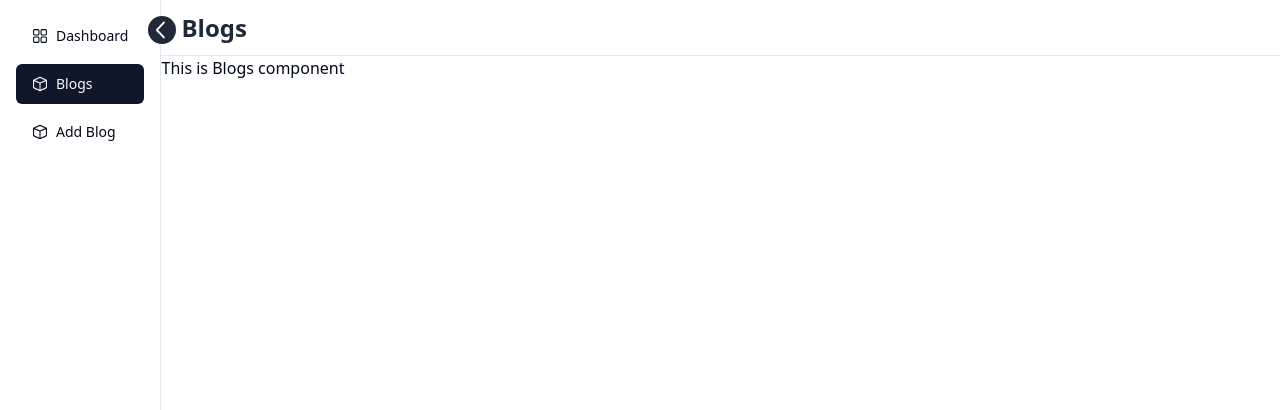
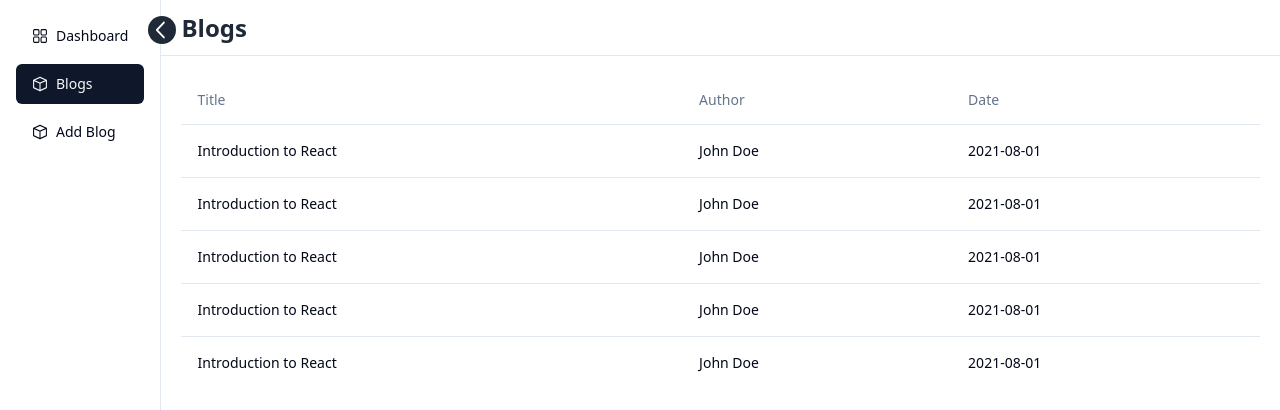
Before and after one commit to naimur-reza/GraphQL-Blog-Fontend, a React (Vite) app: page /blogs in a window 1280 px wide. Shown: the top 410 px of the page. Built offline with nearby package versions, Linux system fonts and the light colour scheme.

Commit message:
chore: Update page title and add Apollo Client to dependencies

```diff
--- a/index.html
+++ b/index.html
@@ -1,10 +1,10 @@
-<!doctype html>
+<!DOCTYPE html>
 <html lang="en">
   <head>
     <meta charset="UTF-8" />
     <link rel="icon" type="image/svg+xml" href="" />
     <meta name="viewport" content="width=device-width, initial-scale=1.0" />
-    <title>Gadget Management</title>
+    <title>Blogs Management | HolaPep</title>
   </head>
   <body>
     <div id="root"></div>
--- a/package.json
+++ b/package.json
@@ -10,6 +10,7 @@
     "preview": "vite preview"
   },
   "dependencies": {
+    "@apollo/client": "^3.11.6",
     "@radix-ui/react-avatar": "^1.0.4",
     "@radix-ui/react-checkbox": "^1.0.4",
     "@radix-ui/react-dialog": "^1.0.5",
@@ -20,18 +21,16 @@
     "@radix-ui/react-slot": "^1.0.2",
     "@radix-ui/react-toast": "^1.1.5",
     "@radix-ui/react-tooltip": "^1.0.7",
-    "@reduxjs/toolkit": "^2.1.0",
     "class-variance-authority": "^0.7.0",
     "clsx": "^2.1.0",
     "date-fns": "^3.3.1",
+    "graphql": "^16.9.0",
     "lucide-react": "^0.316.0",
     "next-themes": "^0.2.1",
     "react": "^18.2.0",
     "react-dom": "^18.2.0",
     "react-hook-form": "^7.49.3",
-    "react-redux": "^9.1.0",
     "react-router-dom": "^6.21.3",
-    "redux-persist": "^6.0.0",
     "sonner": "^1.3.1",
     "tailwind-merge": "^2.2.1",
     "tailwindcss-animate": "^1.0.7"
--- a/src/components/deleteProduct.tsx
+++ /dev/null
@@ -1,69 +0,0 @@
-import { Button } from "./ui/button";
-import {
-  Dialog,
-  DialogClose,
-  DialogContent,
-  DialogFooter,
-  DialogHeader,
-  DialogTitle,
-  DialogTrigger,
-} from "./ui/dialog";
-import { TrashIcon } from "@radix-ui/react-icons";
-import { useDeleteProductMutation } from "@/redux/features/product/productApi";
-import { toast } from "sonner";
-
-const DeleteProduct = ({
-  _id,
-  disabled,
-}: {
-  _id: string;
-  disabled: boolean;
-}) => {
-  const [deleteProduct] = useDeleteProductMutation(undefined);
-  const handleDelete = async () => {
-    if (disabled)
-      return toast.error("You don't have permission to delete this product");
-
-    try {
-      await deleteProduct(_id);
-      toast.success("Product Deleted Successfully");
-    } catch (error) {
-      toast.error("Something went wrong");
-    }
-  };
-
-  return (
-    <div>
-      <Dialog>
-        <DialogTrigger>
-          <Button disabled={disabled} type="button" variant="destructive">
-            <TrashIcon />
-          </Button>
-        </DialogTrigger>
-        <DialogContent>
-          <DialogHeader>
-            <DialogTitle>Are you want to delete this product?</DialogTitle>
-          </DialogHeader>
-
-          <DialogFooter className="sm:justify-start">
-            <DialogClose asChild>
-              <Button
-                onClick={handleDelete}
-                type="button"
-                variant="destructive">
-                Delete
-              </Button>
-            </DialogClose>
-            <DialogClose asChild>
-              <Button type="button" variant="secondary">
-                Close
-              </Button>
-            </DialogClose>
-          </DialogFooter>
-        </DialogContent>
-      </Dialog>
-    </div>
-  );
-};
-
-export default DeleteProduct;
--- a/src/main.tsx
+++ b/src/main.tsx
@@ -5,12 +5,20 @@ import "./index.css";
 import router from "./routes/router";
 import { ThemeProvider } from "./components/themeProvider";
 import { Toaster } from "./components/ui/sonner";
+import { ApolloClient, InMemoryCache, ApolloProvider } from "@apollo/client";
+
+export const client = new ApolloClient({
+  uri: "https://flyby-router-demo.herokuapp.com/",
+  cache: new InMemoryCache(),
+});
 
 ReactDOM.createRoot(document.getElementById("root")!).render(
   <React.StrictMode>
-    <ThemeProvider defaultTheme="light" storageKey="vite-ui-theme">
-      <RouterProvider router={router} />
-      <Toaster />
-    </ThemeProvider>
+    <ApolloProvider client={client}>
+      <ThemeProvider defaultTheme="light" storageKey="vite-ui-theme">
+        <RouterProvider router={router} />
+        <Toaster />
+      </ThemeProvider>
+    </ApolloProvider>
   </React.StrictMode>
 );
--- a/src/pages/Blogs.tsx
+++ b/src/pages/Blogs.tsx
@@ -1,9 +1,72 @@
+import {
+  Table,
+  TableBody,
+  TableCell,
+  TableHead,
+  TableHeader,
+  TableRow,
+} from "@/components/ui/table";
+
 const Blogs = () => {
   return (
-    <div>
-      <h1> This is Blogs component </h1>
+    <div className="p-5">
+      <Table>
+        <TableHeader>
+          <TableRow>
+            {columns.map((column) => (
+              <TableHead key={column.value}>{column.title}</TableHead>
+            ))}
+          </TableRow>
+        </TableHeader>
+
+        <TableBody>
+          <TableRow>
+            <TableCell>Introduction to React</TableCell>
+            <TableCell>John Doe</TableCell>
+            <TableCell>2021-08-01</TableCell>
+          </TableRow>
+          <TableRow>
+            <TableCell>Introduction to React</TableCell>
+            <TableCell>John Doe</TableCell>
+            <TableCell>2021-08-01</TableCell>
+          </TableRow>
+          <TableRow>
+            <TableCell>Introduction to React</TableCell>
+            <TableCell>John Doe</TableCell>
+            <TableCell>2021-08-01</TableCell>
+          </TableRow>
+          <TableRow>
+            <TableCell>Introduction to React</TableCell>
+            <TableCell>John Doe</TableCell>
+            <TableCell>2021-08-01</TableCell>
+          </TableRow>
+          <TableRow>
+            <TableCell>Introduction to React</TableCell>
+            <TableCell>John Doe</TableCell>
+            <TableCell>2021-08-01</TableCell>
+          </TableRow>
+        </TableBody>
+      </Table>
     </div>
   );
 };
 
+const columns: {
+  title: string;
+  value: string;
+}[] = [
+  {
+    title: "Title",
+    value: "title",
+  },
+  {
+    title: "Author",
+    value: "author",
+  },
+  {
+    title: "Date",
+    value: "date",
+  },
+];
+
 export default Blogs;
--- a/src/pages/Dashboard.tsx
+++ b/src/pages/Dashboard.tsx
@@ -1,5 +1,11 @@
 const Dashboard = () => {
-  return <div></div>;
+  return (
+    <div className="p-5 gap-5 grid grid-cols-1 lg:grid-cols-3">
+      <div className="border  h-28 font-semibold  rounded p-5">Total Blogs</div>
+      <div className="border  h-28 font-semibold  rounded p-5">Total Blogs</div>
+      <div className="border  h-28 font-semibold  rounded p-5">Total Blogs</div>
+    </div>
+  );
 };
 
 export default Dashboard;
```
Also changed, not shown: 1 other file (tests, documents, lock files or other folders).
